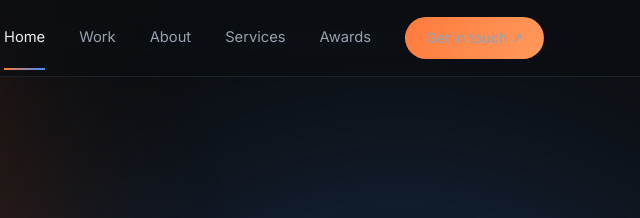
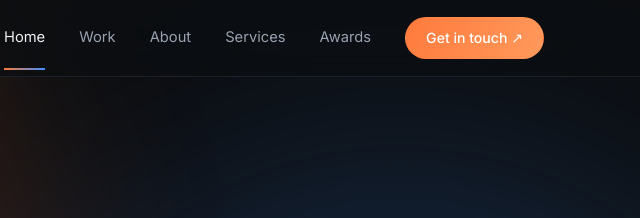
Before and after one commit to Alishba-Tanveer/My-Portfolio, a plain HTML site: page index.html in a window 1280 px wide. Shown: the top 218 px of the page, 622-1262 px from the left. Drawn offline with nearby package versions, Linux system fonts and the light colour scheme.

Commit message:
Update portfolio

```diff
--- a/index.html
+++ b/index.html
@@ -25,7 +25,7 @@
       <a href="about.html" data-page="about.html">About</a>
       <a href="services.html" data-page="services.html">Services</a>
       <a href="awards.html" data-page="awards.html">Awards</a>
-      <a href="contact.html" class="btn btn-primary" style="padding: 9px 20px; font-size:0.88rem;" data-page="contact.html">Get in touch ↗</a>
+      <a href="contact.html" class="btn btn-primary" style="padding: 9px 20px; font-size:0.88rem; color: white;" data-page="contact.html">Get in touch ↗</a>
     </nav>
     <button class="nav-toggle" aria-label="Toggle menu" aria-expanded="false">☰</button>
   </div>
```
